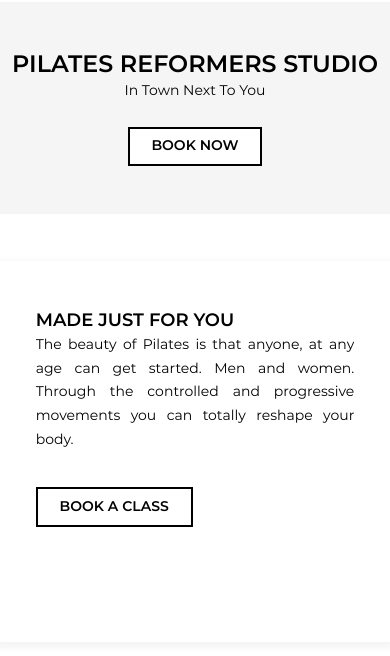
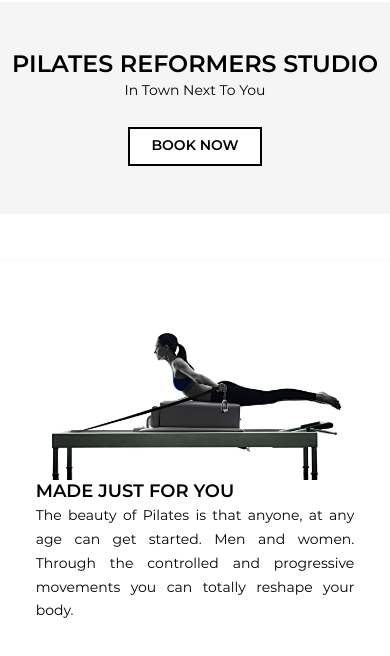
Before and after one commit to akosanovic/pilates-your-body, a plain HTML site: page index.html in a window 390 px wide. Shown: the part 436-1092 px from the top of the page. Drawn offline with Linux system fonts and the light colour scheme.

Commit message:
mobile version TODO: laptop resolution

```diff
--- a/index.html
+++ b/index.html
@@ -68,6 +68,8 @@
         <section class="about">
 
             <div class="card-floating made-for-you">
+                <img class="mobile-only" src="images/made-for-you.jpg">
+
                 <div class="row">
                     <div class="col-lg-4">
                         <div class="card-description">
@@ -85,6 +87,7 @@
 
 
              <div class="card-floating high-intensity">
+                <img class="mobile-only" src="images/high-intensity.jpg">
                 <div class="row">
                     <div class="col-lg-4 end">
                         <div class="card-description">
@@ -107,6 +110,7 @@
             </div>
 
             <div class="card-floating body-sculpting">
+                <img class="mobile-only" src="images/body-sculpting.jpg">
                 <div class="row">
                     <div class="col-lg-4">
                         <div class="card-description">
--- a/scss/_main-layout.scss
+++ b/scss/_main-layout.scss
@@ -52,4 +52,8 @@
 			}
 		}
 	}
+	img {
+		width: 100%;
+		height: auto;
+	}
 }
--- a/scss/_main-style.scss
+++ b/scss/_main-style.scss
@@ -74,3 +74,10 @@ a {
 .highlighted-background {
 	background-color: $grey-light;
 }
+
+.mobile-only {
+	display: none;
+	@media screen and (max-width: $s-screen) {
+		display: block;
+	}
+}
```
Also changed, not shown: css/style.css.
